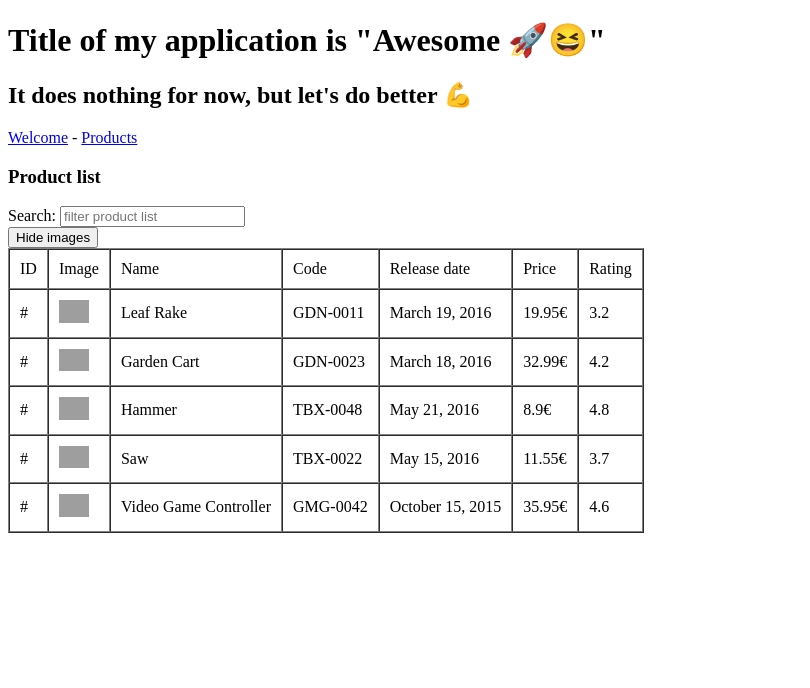
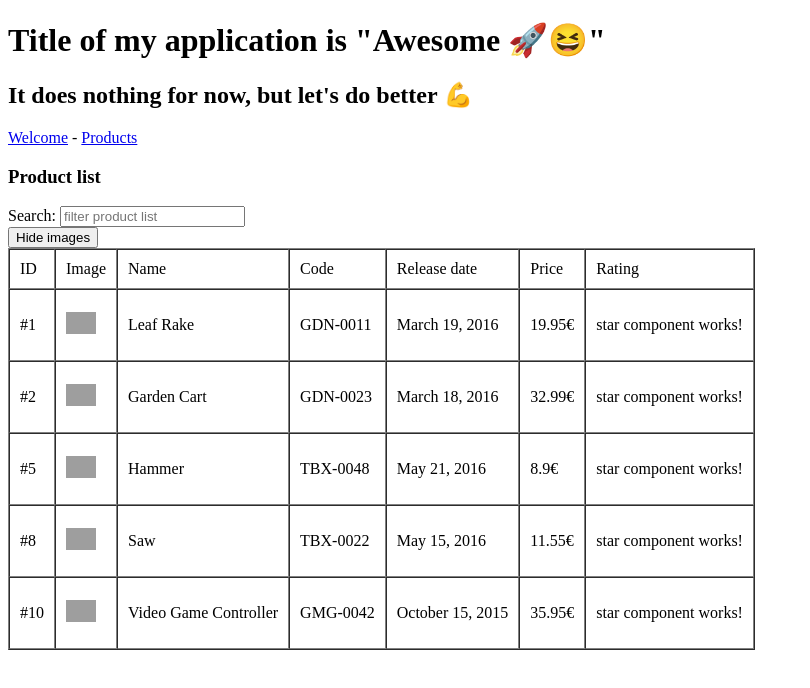
Before and after one commit to blongearet/201907-angular-course-app, an Angular app: page / in a window 1280 px wide. Shown: the top 688 px of the page, without its empty margins (0-810 px from the left). Built offline with nearby package versions, Linux system fonts and the light colour scheme; grey boxes are pictures that could not be loaded.

Commit message:
step-06-1 / Use StarComponent

```diff
--- a/src/app/product/product-list/product-list.component.html
+++ b/src/app/product/product-list/product-list.component.html
@@ -24,7 +24,7 @@
     </thead>
     <tbody>
       <tr *ngFor="let product of filteredProducts">
-        <td>#{{ product.ID }}</td>
+        <td>#{{ product.id }}</td>
         <td *ngIf="showImage">
           <img [src]="product.imageUrl" width="30px" />
         </td>
@@ -32,7 +32,9 @@
         <td>{{ product.productCode }}</td>
         <td>{{ product.releaseDate }}</td>
         <td>{{ product.price }}€</td>
-        <td>{{ product.starRating }}</td>
+        <td>
+          <app-star></app-star>
+        </td>
       </tr>
     </tbody>
   </table>
--- a/src/app/shared/ui/star/star.component.html
+++ b/src/app/shared/ui/star/star.component.html
@@ -1,3 +1,3 @@
 <p>
-  star works!
+  star component works!
 </p>
```
